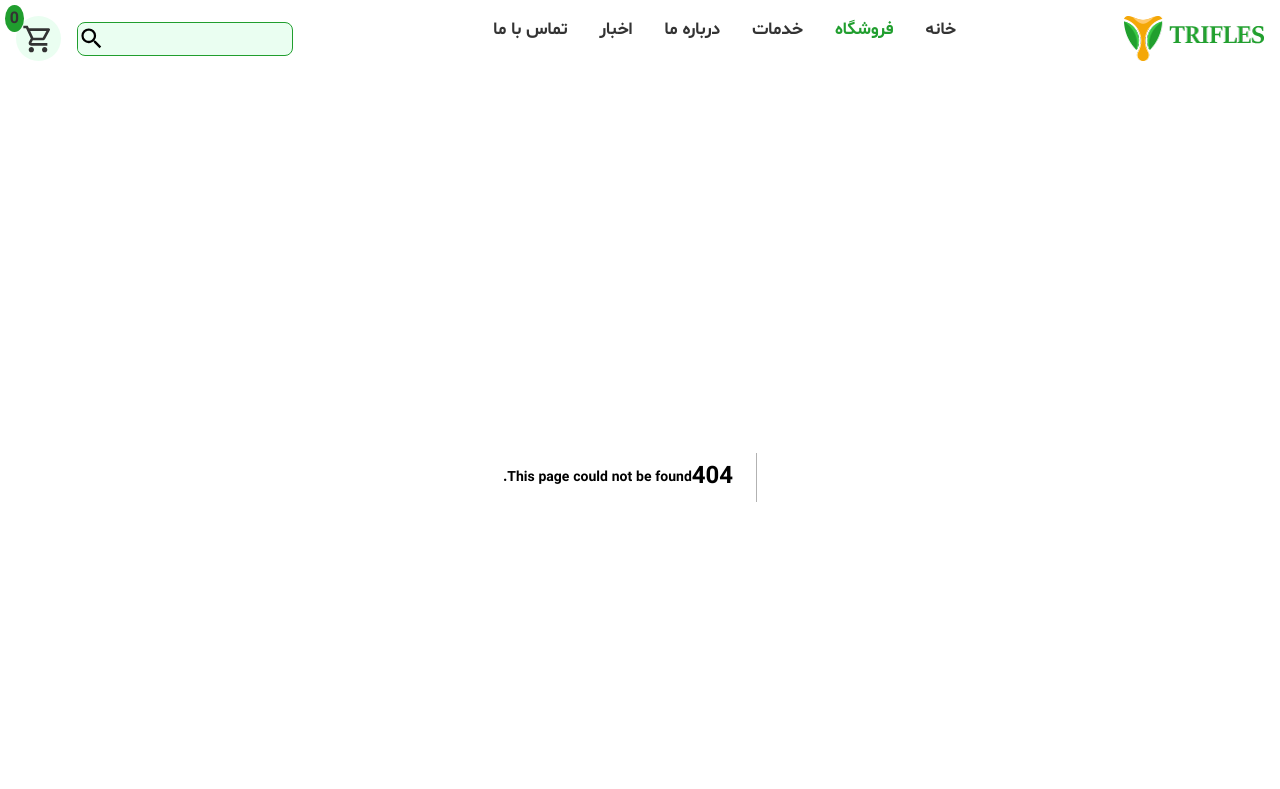
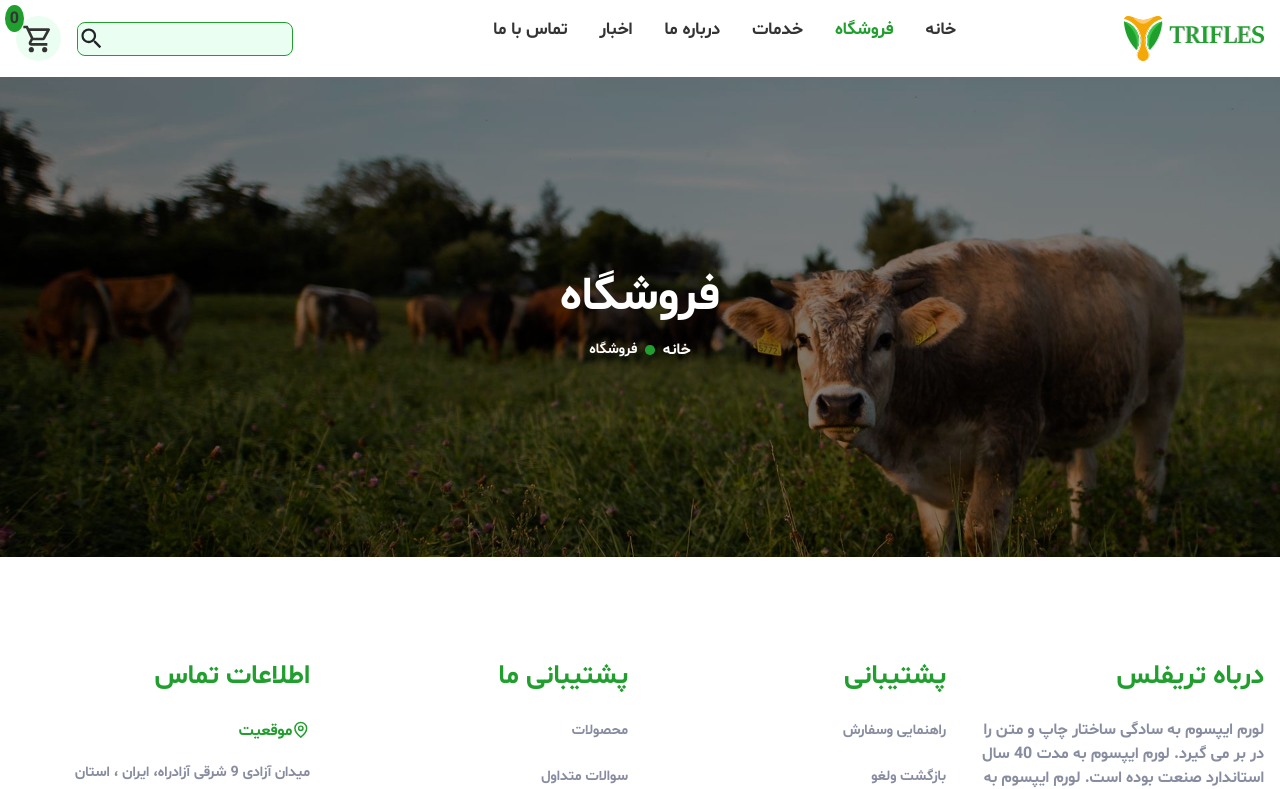
Before and after one commit to mohammadmehdidalvandii/TRIFLES-SHOP, a Next.js app: page /Shop in a window 1280 px wide. Before the commit this address had no page. Shown: the top 789 px of the page. Built offline with nearby package versions, Linux system fonts and the light colour scheme.

Commit message:
create page Shop

```diff
--- /dev/null
+++ b/src/app/Shop/page.js
@@ -0,0 +1,14 @@
+import PageHeader from '@/components/module/PageHeader/PageHeader'
+import React from 'react'
+
+function Shop() {
+  return (
+   <>
+    <PageHeader
+      title='فروشگاه'
+    />
+   </>
+  )
+}
+
+export default Shop
```
